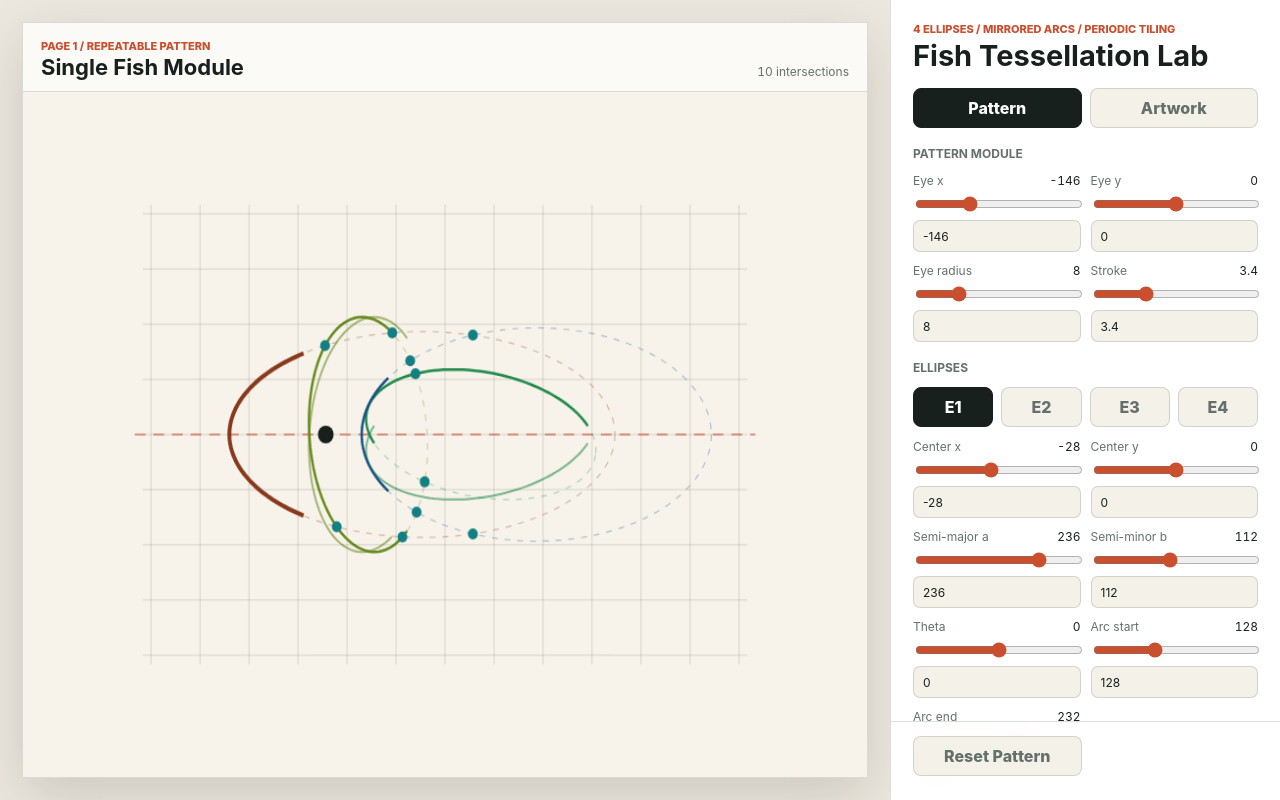
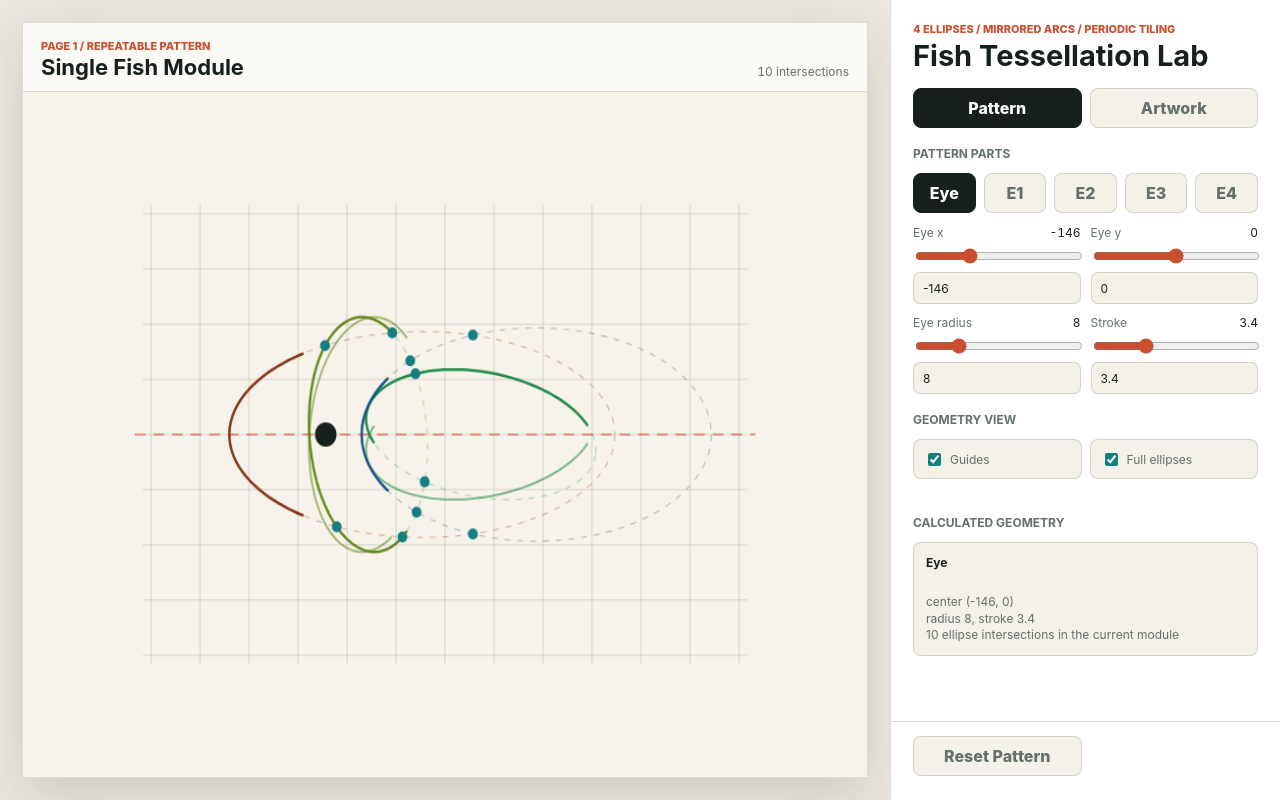
Before and after one commit to lulurun/programmed-arts, a website: page fish-pattern/index.html in a window 1280 px wide. Drawn offline with Linux system fonts and the light colour scheme.

Commit message:
Move eye into pattern part selector

```diff
--- a/fish-pattern/index.html
+++ b/fish-pattern/index.html
@@ -45,12 +45,7 @@
 
         <div id="patternPanel">
           <section class="control-section">
-            <h3>Pattern Module</h3>
-            <div class="control-grid" id="patternModuleControls"></div>
-          </section>
-
-          <section class="control-section">
-            <h3>Ellipses</h3>
+            <h3>Pattern Parts</h3>
             <div class="ellipse-tabs" id="ellipseTabs" role="tablist" aria-label="Ellipse selector"></div>
             <div id="ellipseControls"></div>
           </section>
--- a/fish-pattern/src/art.js
+++ b/fish-pattern/src/art.js
@@ -19,7 +19,7 @@ const styleLabels = {
 
 const state = {
   page: "pattern",
-  activeEllipse: 0,
+  activePart: "eye",
   palette: "primaries",
   style: "chequer",
   showGuides: true,
@@ -58,7 +58,6 @@ const controls = {
   artPageButton: document.querySelector("#artPageButton"),
   geometryCanvas: document.querySelector("#geometryCanvas"),
   artCanvas: document.querySelector("#artCanvas"),
-  patternModuleControls: document.querySelector("#patternModuleControls"),
   layoutControls: document.querySelector("#layoutControls"),
   ellipseTabs: document.querySelector("#ellipseTabs"),
   ellipseControls: document.querySelector("#ellipseControls"),
@@ -229,7 +228,7 @@ function drawEllipseWire(ctx, transform, ellipse, index) {
 
   drawPolyline(ctx, transform, sampleArc(ellipse, 72), false);
   ctx.strokeStyle = `hsla(${index * 64 + 16}, 70%, 31%, 0.95)`;
-  ctx.lineWidth = index === state.activeEllipse ? 4 : 2.5;
+  ctx.lineWidth = index === state.activePart ? 4 : 2.5;
   ctx.setLineDash([]);
   ctx.stroke();
 
@@ -289,9 +288,15 @@ function drawGeometry() {
   lastIntersections.forEach((point) => drawPoint(geometryCtx, transform, point, 5, "#147f83"));
 
   state.ellipses.forEach((ellipse, index) => {
-    drawPoint(geometryCtx, transform, ellipse, index === state.activeEllipse ? 7 : 5, "#c94f2f");
+    drawPoint(geometryCtx, transform, ellipse, index === state.activePart ? 7 : 5, "#c94f2f");
   });
-  drawPoint(geometryCtx, transform, { x: state.module.eyeX, y: state.module.eyeY }, state.module.eyeRadius, "#17201d");
+  drawPoint(
+    geometryCtx,
+    transform,
+    { x: state.module.eyeX, y: state.module.eyeY },
+    state.activePart === "eye" ? state.module.eyeRadius + 3 : state.module.eyeRadius,
+    "#17201d"
+  );
 
   controls.geometryMetric.textContent = `${lastIntersections.length} intersections`;
 }
@@ -441,7 +446,18 @@ function drawBackgroundPattern(ctx) {
 }
 
 function renderPatternReadout() {
-  const active = state.ellipses[state.activeEllipse];
+  if (state.activePart === "eye") {
+    controls.readoutTitle.textContent = "Calculated Geometry";
+    controls.readout.innerHTML = [
+      "<strong>Eye</strong>",
+      `center (${state.module.eyeX}, ${state.module.eyeY})`,
+      `radius ${state.module.eyeRadius}, stroke ${state.module.strokeWidth}`,
+      `${lastIntersections.length} ellipse intersections in the current module`
+    ].join("<br>");
+    return;
+  }
+
+  const active = state.ellipses[state.activePart];
   const pointSummary = lastIntersections.slice(0, 6).map((point) => {
     return `${point.pair} (${point.x.toFixed(1)}, ${point.y.toFixed(1)})`;
   });
@@ -518,23 +534,6 @@ function createRange(parent, config, getter, setter) {
 }
 
 function buildControls() {
-  const patternModuleFields = [
-    ["eyeX", "Eye x", -230, 40],
-    ["eyeY", "Eye y", -80, 80],
-    ["eyeRadius", "Eye radius", 3, 24],
-    ["strokeWidth", "Stroke", 1, 9, 0.2]
-  ];
-  patternModuleFields.forEach(([key, label, min, max, step]) => {
-    createRange(
-      controls.patternModuleControls,
-      { label, min, max, step },
-      () => state.module[key],
-      (value) => {
-        state.module[key] = value;
-      }
-    );
-  });
-
   const layoutFields = [
     ["columns", "Columns", 1, 11],
     ["rows", "Rows", 1, 13],
@@ -557,12 +556,12 @@ function buildControls() {
     );
   });
 
-  state.ellipses.forEach((ellipse, index) => {
+  ["Eye", "E1", "E2", "E3", "E4"].forEach((label, index) => {
     const button = document.createElement("button");
     button.type = "button";
-    button.textContent = `E${index + 1}`;
+    button.textContent = label;
     button.addEventListener("click", () => {
-      state.activeEllipse = index;
+      state.activePart = index === 0 ? "eye" : index - 1;
       rebuildEllipseControls();
       render();
     });
@@ -615,7 +614,29 @@ function rebuildEllipseControls() {
   controls.ellipseControls.innerHTML = "";
   const form = document.createElement("div");
   form.className = "ellipse-form";
-  const ellipse = state.ellipses[state.activeEllipse];
+
+  if (state.activePart === "eye") {
+    [
+      ["eyeX", "Eye x", -230, 40],
+      ["eyeY", "Eye y", -80, 80],
+      ["eyeRadius", "Eye radius", 3, 24],
+      ["strokeWidth", "Stroke", 1, 9, 0.2]
+    ].forEach(([key, label, min, max, step]) => {
+      createRange(
+        form,
+        { label, min, max, step },
+        () => state.module[key],
+        (value) => {
+          state.module[key] = value;
+        }
+      );
+    });
+    controls.ellipseControls.append(form);
+    syncButtonStates();
+    return;
+  }
+
+  const ellipse = state.ellipses[state.activePart];
   [
     ["cx", "Center x", -260, 260],
     ["cy", "Center y", -160, 160],
@@ -642,7 +663,8 @@ function syncButtonStates() {
   controls.patternPageButton.classList.toggle("is-active", state.page === "pattern");
   controls.artPageButton.classList.toggle("is-active", state.page === "art");
   [...controls.ellipseTabs.children].forEach((button, index) => {
-    button.classList.toggle("is-active", index === state.activeEllipse);
+    const part = index === 0 ? "eye" : index - 1;
+    button.classList.toggle("is-active", part === state.activePart);
   });
   [...controls.paletteControls.children].forEach((button) => {
     button.classList.toggle("is-active", button.textContent.toLowerCase() === state.palette);
@@ -669,7 +691,6 @@ function setPage(page) {
 }
 
 function clearGeneratedControls() {
-  controls.patternModuleControls.innerHTML = "";
   controls.layoutControls.innerHTML = "";
   controls.ellipseTabs.innerHTML = "";
   controls.paletteControls.innerHTML = "";
@@ -679,7 +700,7 @@ function clearGeneratedControls() {
 function resetPattern() {
   state.module = JSON.parse(JSON.stringify(defaults.module));
   state.ellipses = JSON.parse(JSON.stringify(defaults.ellipses));
-  state.activeEllipse = 0;
+  state.activePart = "eye";
   clearGeneratedControls();
   buildControls();
   render();
@@ -721,7 +742,7 @@ controls.geometryCanvas.addEventListener("pointerdown", (event) => {
   const nearest = nearestHandle(world);
   if (nearest.distance > 18) return;
   dragTarget = nearest;
-  if (nearest.type === "ellipse") state.activeEllipse = nearest.index;
+  state.activePart = nearest.type === "ellipse" ? nearest.index : "eye";
   rebuildEllipseControls();
   controls.geometryCanvas.setPointerCapture(event.pointerId);
 });
--- a/fish-pattern/src/styles.css
+++ b/fish-pattern/src/styles.css
@@ -191,7 +191,7 @@ input[type="number"] {
 }
 
 .ellipse-tabs {
-  grid-template-columns: repeat(4, 1fr);
+  grid-template-columns: repeat(5, 1fr);
 }
 
 .segmented {
```
Also changed, not shown: fish-pattern/README.md.
